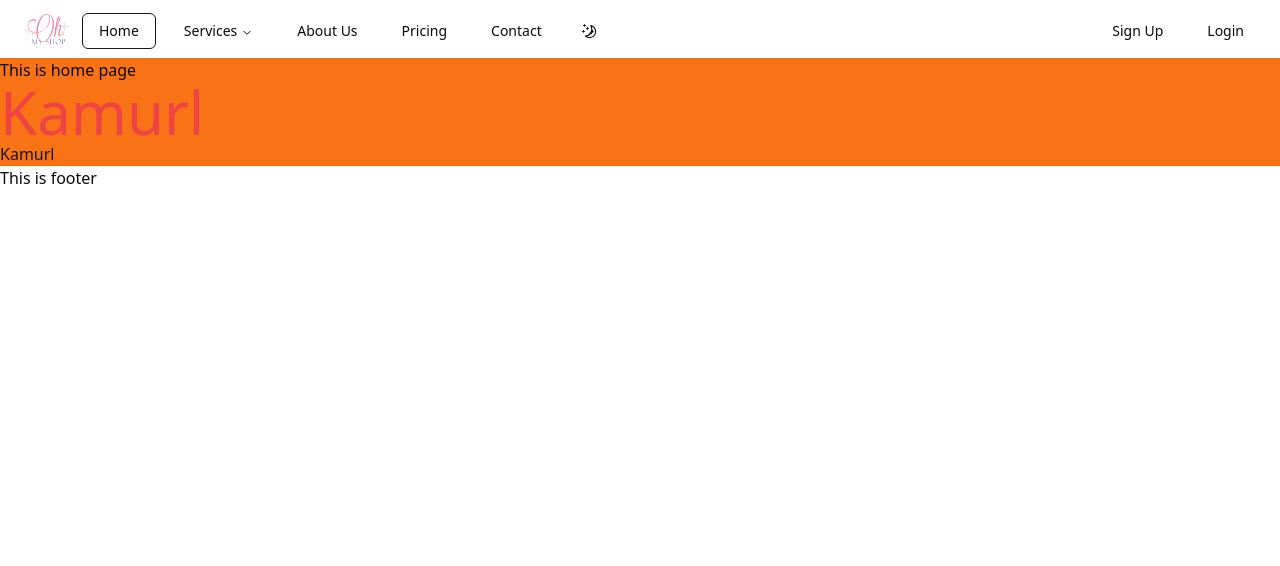
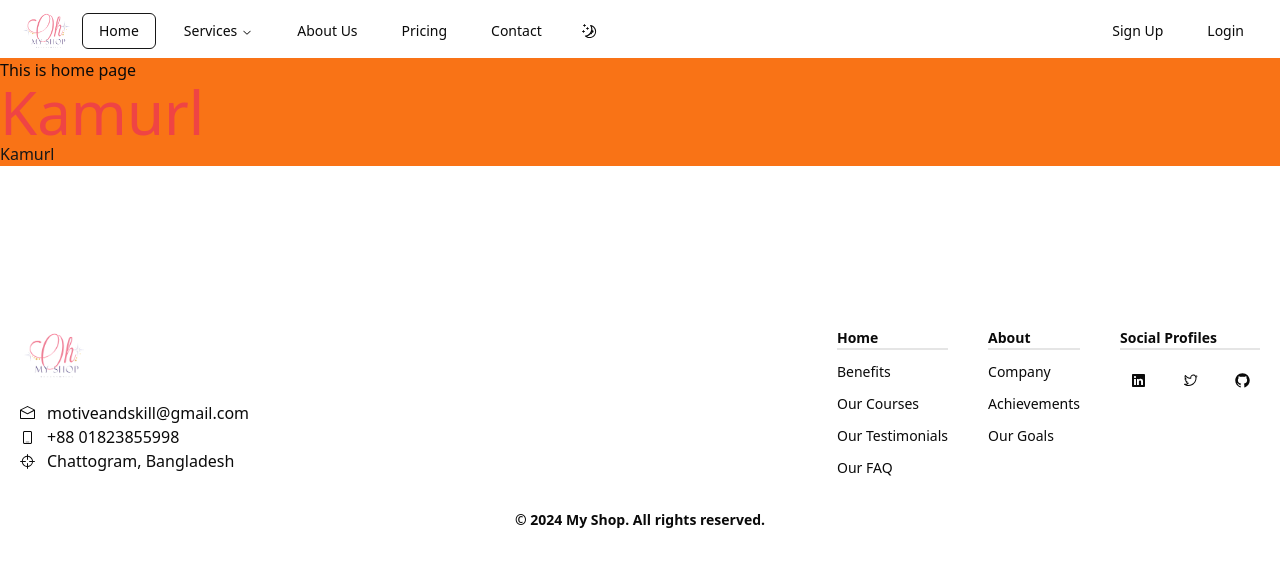
Before and after one commit to kamrul-CSE-official/my_shop_client, a React (Vite) app: page / in a window 1280 px wide. Shown: the top 566 px of the page. Built offline with nearby package versions, Linux system fonts and the light colour scheme.

Commit message:
footer done

```diff
--- a/src/components/share/footer.tsx
+++ b/src/components/share/footer.tsx
@@ -1,7 +1,109 @@
 import { FC } from "react";
+import {
+  EnvelopeOpenIcon,
+  MobileIcon,
+  Crosshair2Icon,
+  LinkedInLogoIcon,
+  TwitterLogoIcon,
+  GitHubLogoIcon,
+} from "@radix-ui/react-icons";
+import { Button } from "@/components/ui/button";
+import { Link } from "react-router-dom";
 
-const Footer: FC = () => {
-  return <div>This is footer</div>;
+const FooterComponents: FC = () => {
+  const year = new Date().getFullYear();
+
+  return (
+    <footer className="mx-5 mt-[150px] mb-10">
+      <div className="flex flex-col md:flex-row items-start md:items-center justify-between">
+        {/* Logo and Contact Information */}
+        <div>
+          <Link to="/">
+            <img
+              className="max-w-[70px]"
+              src="/logo 2.png"
+              alt="logo"
+              width={100}
+              height={100}
+            />
+          </Link>
+          <div className="flex flex-col items-start my-3">
+            <p className="flex items-center gap-3">
+              <EnvelopeOpenIcon /> motiveandskill@gmail.com
+            </p>
+            <p className="flex items-center gap-3">
+              <MobileIcon /> +88 01823855998
+            </p>
+            <p className="flex items-center gap-3">
+              <Crosshair2Icon /> Chattogram, Bangladesh
+            </p>
+          </div>
+        </div>
+
+        {/* Navigation Links */}
+        <div className="flex justify-between flex-wrap md:flex-nowrap gap-10">
+          <div>
+            <h6 className="font-bold text-sm border-b-2 my-3">
+              <Link to="/">Home</Link>
+            </h6>
+            {["Benefits", "Our Courses", "Our Testimonials", "Our FAQ"].map(
+              (item, i) => (
+                <p key={i} className="font-light text-sm my-3">
+                  {item}
+                </p>
+              )
+            )}
+          </div>
+          <div>
+            <h6 className="font-bold text-sm border-b-2 my-3">
+              <Link to="/about">About</Link>
+            </h6>
+            {["Company", "Achievements", "Our Goals"].map((item, i) => (
+              <p key={i} className="font-light text-sm my-3">
+                {item}
+              </p>
+            ))}
+          </div>
+
+          {/* Social Profiles */}
+          <div>
+            <h6 className="font-bold text-sm border-b-2 my-3">
+              Social Profiles
+            </h6>
+            <div className="flex items-center justify-center gap-4">
+              {[
+                {
+                  link: "https://www.linkedin.com/in/md-kamrul-hasan-dev/",
+                  Logo: LinkedInLogoIcon,
+                },
+                {
+                  link: "https://twitter.com/Kamrul_Hasan47",
+                  Logo: TwitterLogoIcon,
+                },
+                {
+                  link: "https://github.com/kamrul-CSE-official",
+                  Logo: GitHubLogoIcon,
+                },
+              ].map((item, i) => (
+                <Link target="_blank" to={item.link} key={i}>
+                  <p className="font-light">
+                    <Button variant="ghost" size="icon">
+                      <item.Logo />
+                    </Button>
+                  </p>
+                </Link>
+              ))}
+            </div>
+          </div>
+        </div>
+      </div>
+
+      {/* Footer Year and Rights */}
+      <h4 className="text-sm font-bold my-5 text-center">
+        © {year} My Shop. All rights reserved.
+      </h4>
+    </footer>
+  );
 };
 
-export default Footer;
+export default FooterComponents;
```
